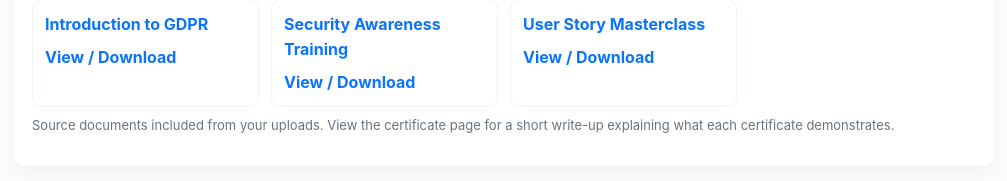
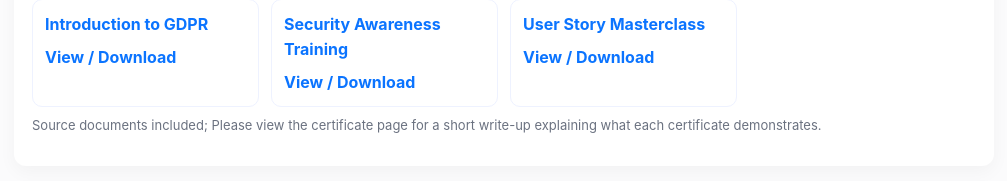
Before and after one commit to seyiadelaju/cv, a plain HTML site: page index.html in a window 1280 px wide. Shown: the part 4138-4319 px from the top of the page, without its empty margins (136-1143 px from the left). Drawn offline with Linux system fonts and the light colour scheme.

Commit message:
Revise certificate description for better clarity
Updated text in the certificate section for clarity.

```diff
--- a/index.html
+++ b/index.html
@@ -91,7 +91,7 @@
 <div class='cert'><div class='cert-title'><a href='cert-pages/security-awareness-training.html'>Security Awareness Training</a></div><div class='cert-actions'><a href='Security Awareness.pdf' target='_blank' download>View / Download</a></div></div>
 <div class='cert'><div class='cert-title'><a href='cert-pages/user-story-masterclass.html'>User Story Masterclass</a></div><div class='cert-actions'><a href='User Story Masterclass.pdf' target='_blank' download>View / Download</a></div></div>
 </div>
-<p class='muted'>Source documents included from your uploads. View the certificate page for a short write-up explaining what each certificate demonstrates.</p>
+<p class='muted'>Source documents included; Please view the certificate page for a short write-up explaining what each certificate demonstrates.</p>
 </section>
 
 
```
